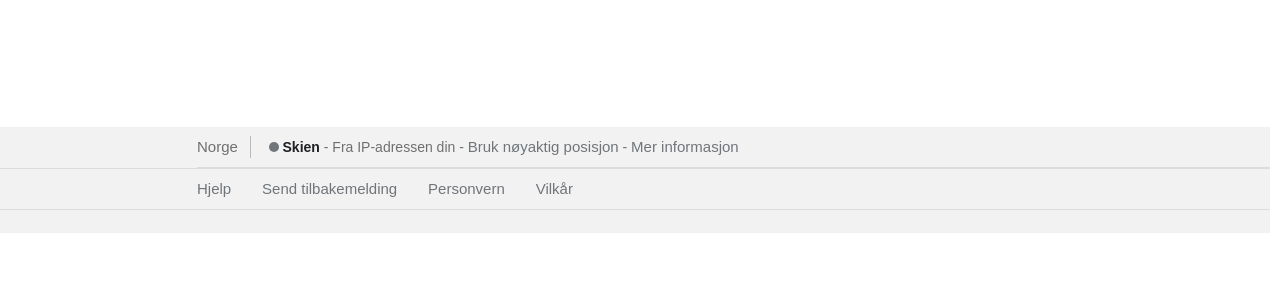
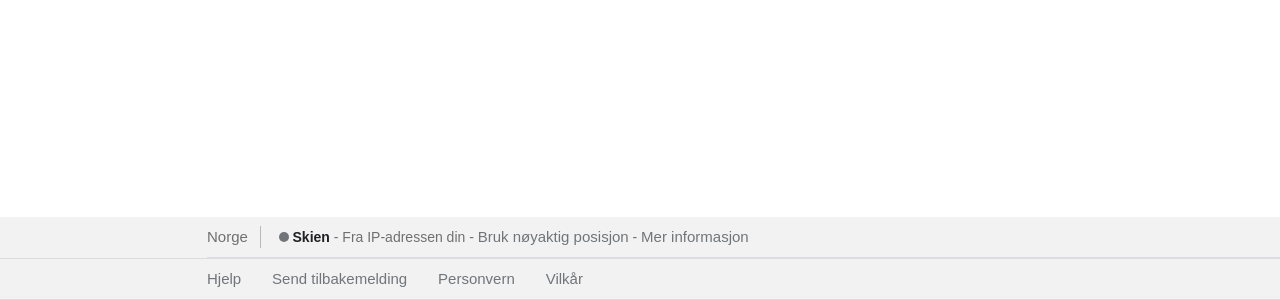
Before and after one commit to Mikmail/Google-Resultpage, a plain HTML site: page index.html in a window 1280 px wide. Shown: the part 3162-3462 px from the top of the page. Before the commit the page ends 3395 px from the top, so only its background shows below. Drawn offline with Linux system fonts and the light colour scheme.

Commit message:
Laget ferdig resultatside

```diff
--- a/styles/style.css
+++ b/styles/style.css
@@ -403,10 +403,13 @@ p {
   display: block !important;
   font-size: 14px;
   font-family: arial,sans-serif;
-  height: 106px;
+  height: -140px;
   clear: both;
-  bottom: -2595px;
-  left: -10px;
+  bottom: -2638px;
+  padding-right: 10px;
+  left: 0px;
+  padding-bottom: 0px;
+  margin-bottom: -24px;
 }
 
 .Q8LRLc {
```
